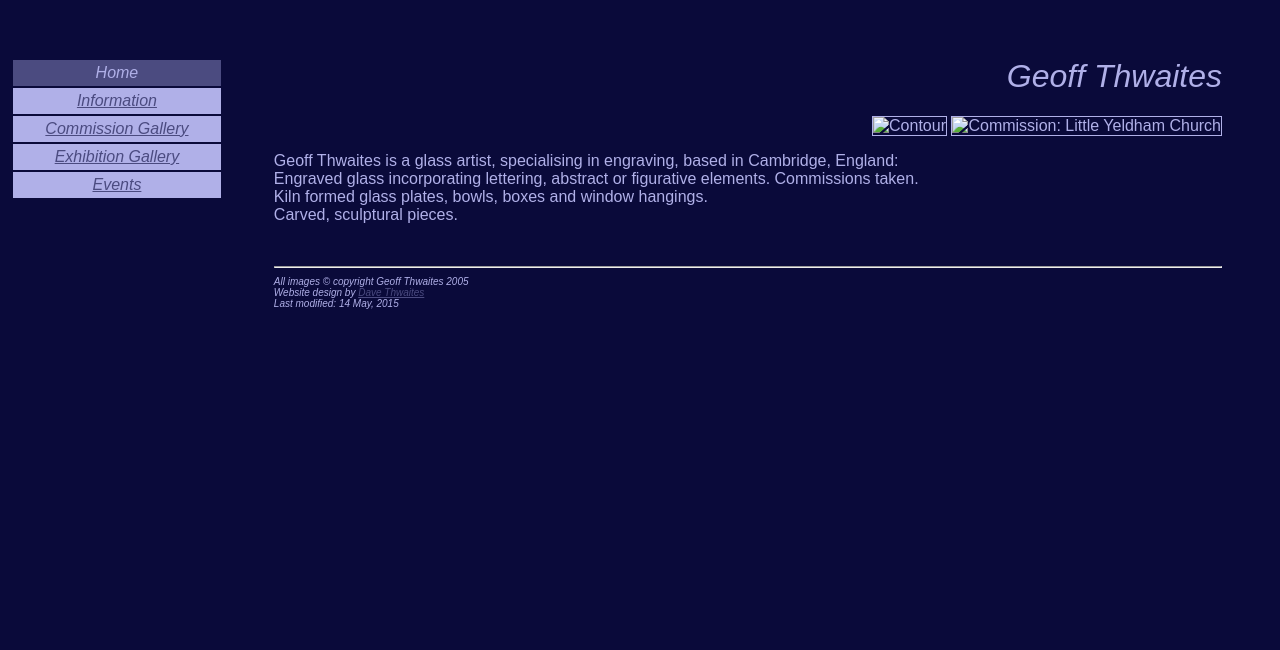
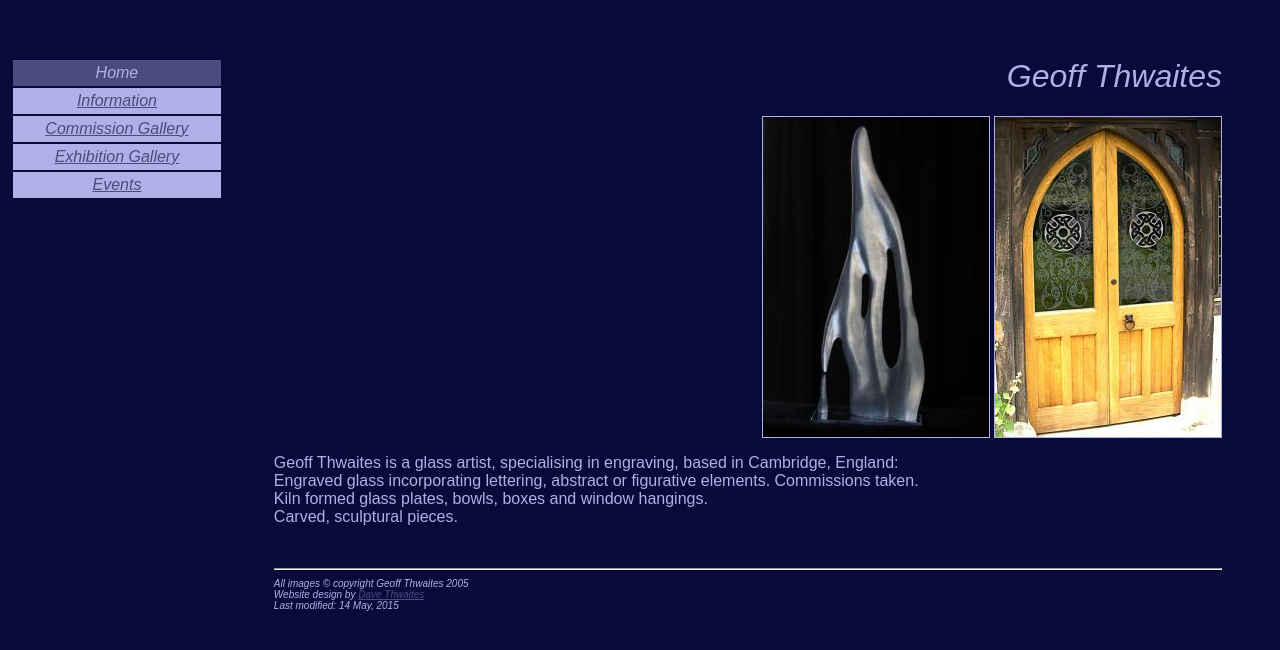
Before and after one commit to geoffthwaites/geoffthwaites.github.io, a Jekyll site: the page built from _pages/home.html, in a window 1280 px wide. Shown: the top 650 px of the page. Built offline with Jekyll 4.4.1, drawn with Linux system fonts in a browser that asks for light colours.

Commit message:
Fix links to images on homepage

```diff
--- a/_pages/home.html
+++ b/_pages/home.html
@@ -11,8 +11,8 @@ redirect_from:
 ---
   <h1>Geoff Thwaites</h1>
   <p style="text-align:right; white-space:nowrap;">
-   <img src="/exhibition/10-contour/medium.jpg" width="226" height="320" alt="Contour" class="photo">
-   <img src="/commission/10-littleyeldham/medium.jpg" width="226" height="320" alt="Commission: Little Yeldham Church" class="photo">
+   <img src="/exhibition/contour/medium.jpg" width="226" height="320" alt="Contour" class="photo">
+   <img src="/commission/littleyeldham/medium.jpg" width="226" height="320" alt="Commission: Little Yeldham Church" class="photo">
   </p>
   <p>
    Geoff Thwaites is a glass artist, specialising in engraving, based in Cambridge, England:<br>
```
